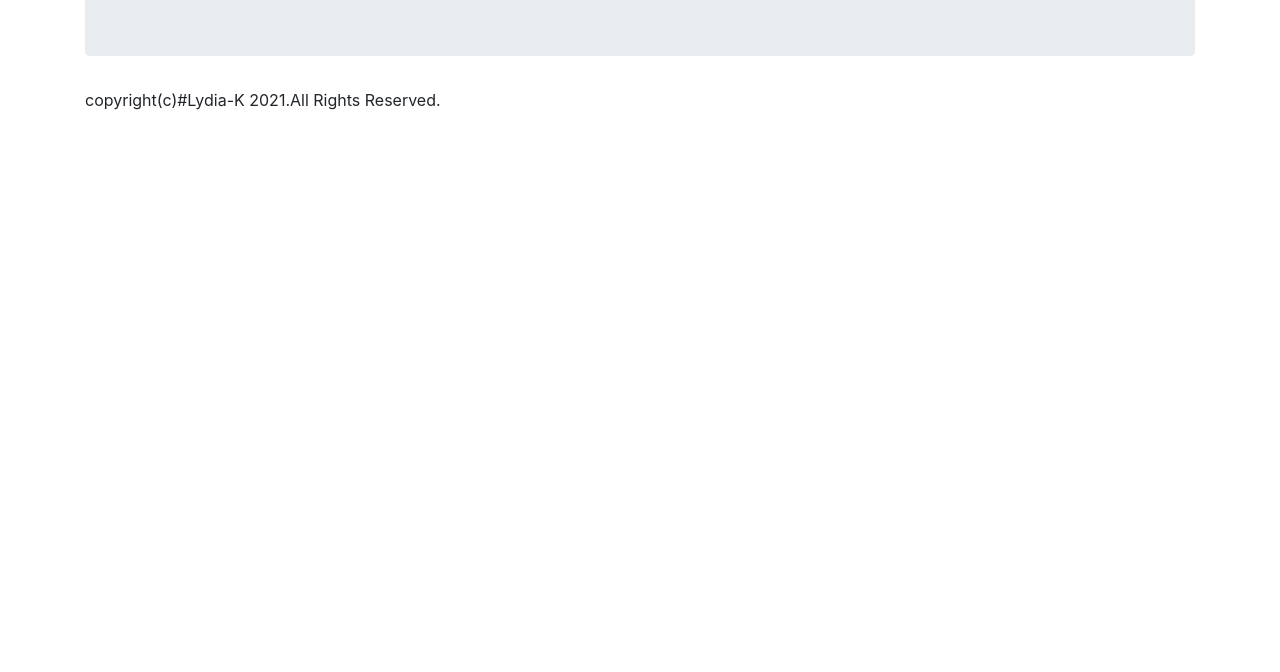
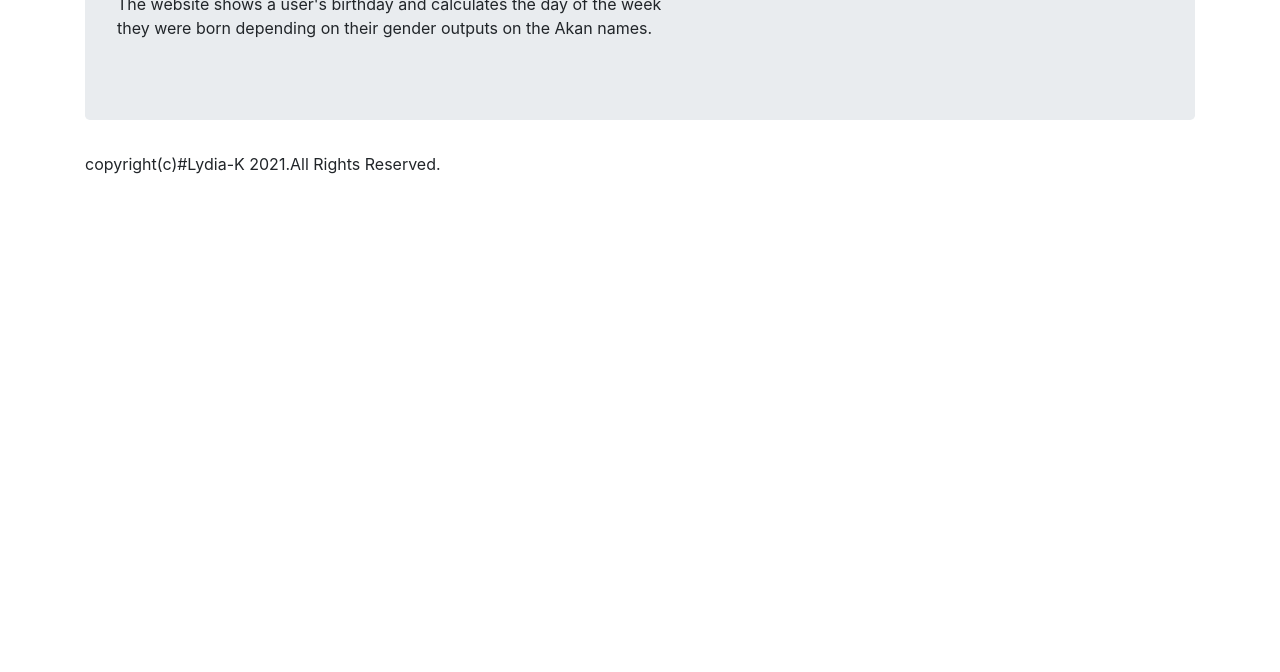
Before and after one commit to lydia-254/AKAN-NAMES., a plain HTML site: page index.html in a window 1280 px wide. Shown: the part 128-800 px from the top of the page. Drawn offline with nearby package versions, Linux system fonts and the light colour scheme.

Commit message:
Add paragraph

```diff
--- a/index.html
+++ b/index.html
@@ -12,6 +12,8 @@
     <div class="container">
     <div class="jumbotron">
         <h1>AKAN NAMES.</h1>
+        <p>The website shows a user's birthday and calculates the day of the week <br>
+            they were born depending on their gender outputs on the Akan names.</p>
     </div>
     <footer class="footer">
         <p>copyright(c)#Lydia-K 2021.All Rights Reserved.</p>
```
